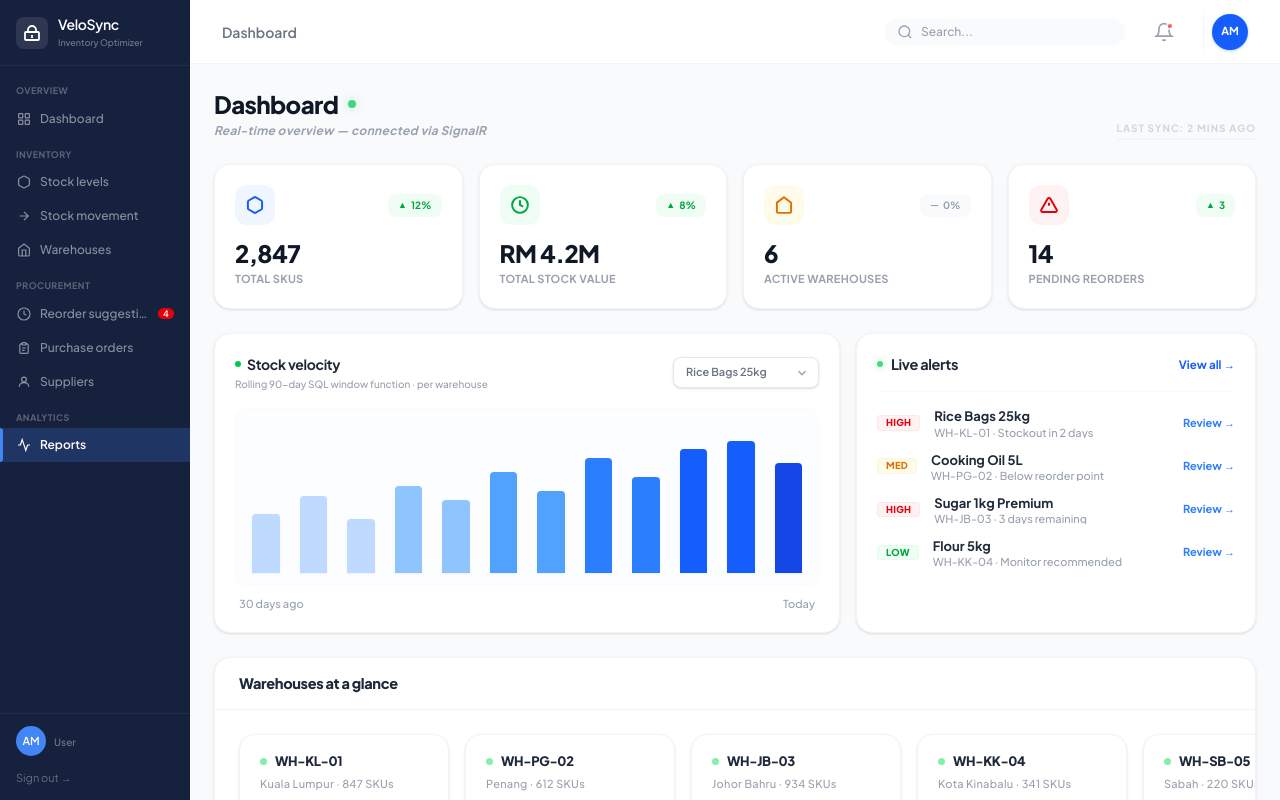
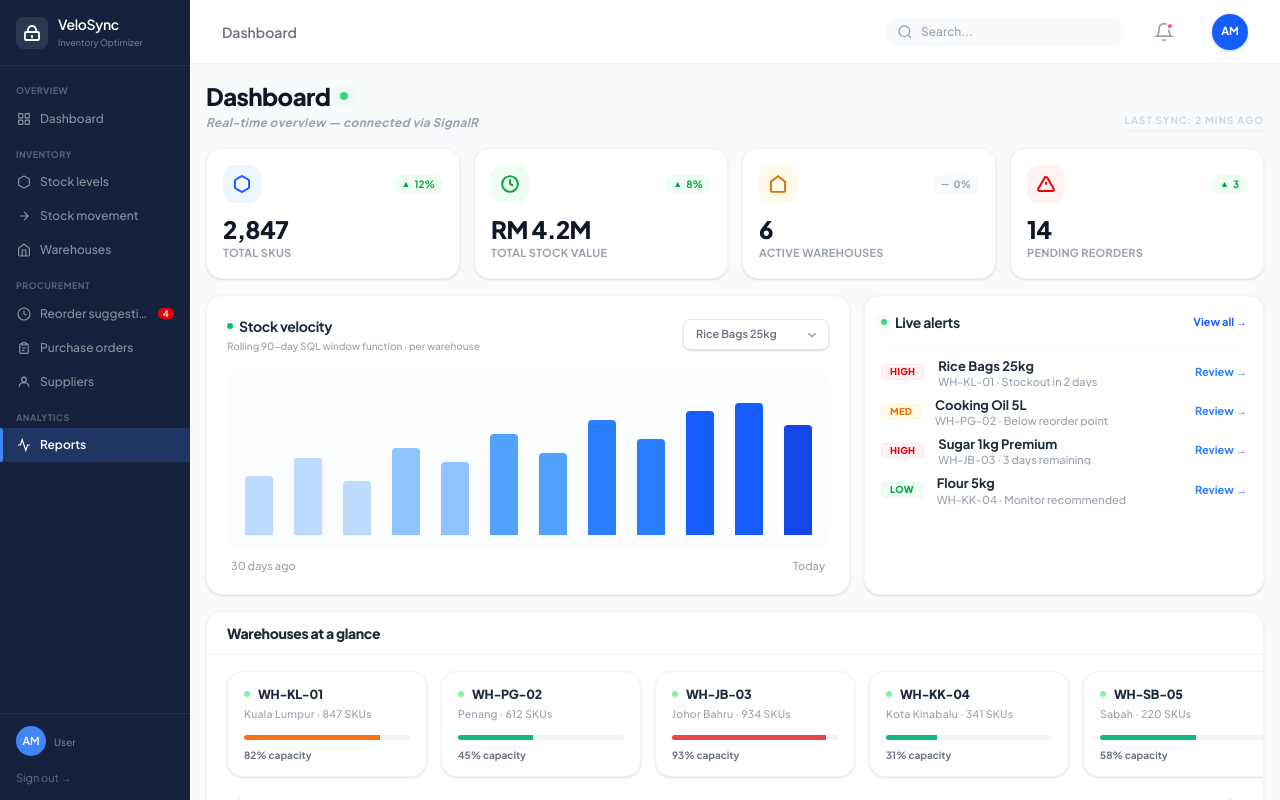
Before and after one commit to Majid-Mj/VeloSyncOptimizer-Frontend, a React (Vite) app: page /dashboard/reports in a window 1280 px wide. Built offline with nearby package versions, Linux system fonts and the light colour scheme.

Commit message:
Optimize dashboard vertical footprint to fit all widgets on a single screen without vertical scrollbars

```diff
--- a/src/Components/Dashboard/StatCard.jsx
+++ b/src/Components/Dashboard/StatCard.jsx
@@ -20,16 +20,16 @@ const StatCard = ({ icon, label, value, trend, trendType = 'up', color = 'blue'
   };
 
   return (
-    <div className="bg-white rounded-2xl p-4 md:p-5 shadow-sm border border-gray-100 flex flex-col gap-4 hover:shadow-md transition-all duration-300 cursor-default group">
+    <div className="bg-white rounded-2xl p-4 shadow-sm border border-gray-100 flex flex-col gap-3.5 hover:shadow-md transition-all duration-300 cursor-default group">
       <div className="flex items-center justify-between">
         {/* Icon with light shaded background */}
-        <div className={`w-10 h-10 rounded-xl flex items-center justify-center transition-transform group-hover:scale-105 duration-300 ${colorClasses[color]}`}>
+        <div className={`w-9.5 h-9.5 rounded-xl flex items-center justify-center transition-transform group-hover:scale-105 duration-300 ${colorClasses[color]}`}>
           <div className="scale-105">{icon}</div>
         </div>
 
         {/* Trend tag with light background and colored text */}
         {trend && (
-          <div className={`flex items-center gap-1 px-2.5 py-1 rounded-lg text-[10px] font-bold ${trendClasses[trendType]}`}>
+          <div className={`flex items-center gap-1 px-2 py-0.5 rounded-lg text-[10px] font-bold ${trendClasses[trendType]}`}>
             <span className="text-[9px]">{isUp ? '▲' : isDown ? '▼' : '—'}</span>
             <span>{trend}</span>
           </div>
@@ -38,7 +38,7 @@ const StatCard = ({ icon, label, value, trend, trendType = 'up', color = 'blue'
 
       <div>
         <div className="text-2xl font-black text-gray-900 tracking-tight leading-none">{value}</div>
-        <div className="text-[11px] font-bold text-gray-400 mt-1.5 uppercase tracking-wide">{label}</div>
+        <div className="text-[11px] font-bold text-gray-400 mt-1 uppercase tracking-wide">{label}</div>
       </div>
     </div>
   );
--- a/src/Components/Dashboard/WarehouseCard.jsx
+++ b/src/Components/Dashboard/WarehouseCard.jsx
@@ -9,18 +9,18 @@ const WarehouseCard = ({ id, location, skus, capacity, color = 'blue' }) => {
   };
 
   return (
-    <div className="bg-white rounded-2xl p-5 border border-gray-100 min-w-[210px] w-[210px] shrink-0 flex flex-col gap-2 shadow-sm">
+    <div className="bg-white rounded-2xl p-4 border border-gray-100 min-w-[200px] w-[200px] shrink-0 flex flex-col gap-1.5 shadow-sm">
       <div className="flex items-center gap-2 mb-0.5">
         {/* Soft light green dot */}
-        <div className="w-[7px] h-[7px] rounded-full bg-[#86efac]"></div>
-        <div className="text-[13px] font-extrabold text-gray-800 tracking-tight leading-none">{id}</div>
+        <div className="w-[6px] h-[6px] rounded-full bg-[#86efac]"></div>
+        <div className="text-[12.5px] font-extrabold text-gray-800 tracking-tight leading-none">{id}</div>
       </div>
-      <div className="text-[11px] text-gray-400 font-medium tracking-wide leading-none">{location} · {skus} SKUs</div>
+      <div className="text-[10.5px] text-gray-400 font-medium tracking-wide leading-none">{location} · {skus} SKUs</div>
 
-      <div className="w-full bg-[#f3f4f6] h-[6px] rounded-full overflow-hidden mt-3">
+      <div className="w-full bg-[#f3f4f6] h-[5px] rounded-full overflow-hidden mt-2.5">
         <div className={`h-full ${colorMap[color]} transition-all duration-500`} style={{ width: `${capacity}%` }}></div>
       </div>
-      <div className="text-[11px] font-bold text-gray-500 mt-1.5 leading-none">{capacity}% capacity</div>
+      <div className="text-[10px] font-bold text-gray-500 mt-1 leading-none">{capacity}% capacity</div>
     </div>
   );
 };
--- a/src/Components/Dashboard/WarehouseGlance.jsx
+++ b/src/Components/Dashboard/WarehouseGlance.jsx
@@ -63,10 +63,10 @@ const WarehouseGlance = () => {
   const thumbLeft = (scrollProgress * (100 - thumbWidthPercent)) / 100;
 
   return (
-    <div className="bg-white rounded-2xl border border-gray-100 shadow-sm flex flex-col mt-6 overflow-hidden">
+    <div className="bg-white rounded-2xl border border-gray-100 shadow-sm flex flex-col mt-4 overflow-hidden">
       {/* Header with edge-to-edge border */}
-      <div className="px-6 py-4.5 border-b border-gray-100">
-        <h3 className="text-[14.5px] font-black text-gray-800 tracking-tight leading-none">
+      <div className="px-5 py-3.5 border-b border-gray-100">
+        <h3 className="text-[14px] font-black text-gray-800 tracking-tight leading-none">
           Warehouses at a glance
         </h3>
       </div>
@@ -74,7 +74,7 @@ const WarehouseGlance = () => {
       {/* Cards Scroll Container */}
       <div
         ref={scrollRef}
-        className={`flex items-center gap-4 overflow-x-auto px-6 pt-6 scrollbar-none ${isScrollable ? 'pb-5' : 'pb-6'}`}
+        className={`flex items-center gap-3.5 overflow-x-auto px-5 pt-4 scrollbar-none ${isScrollable ? 'pb-4' : 'pb-5'}`}
         style={{ scrollbarWidth: 'none', msOverflowStyle: 'none' }}
       >
         {DUMMY_WAREHOUSES.map((wh) => (
@@ -84,7 +84,7 @@ const WarehouseGlance = () => {
 
       {/* Custom Premium Scrollbar Controls (only rendered if needed) */}
       {isScrollable && (
-        <div className="flex items-center gap-3 px-6 pb-6 shrink-0 select-none">
+        <div className="flex items-center gap-3 px-5 pb-4 shrink-0 select-none">
           {/* Left Arrow Button */}
           <button
             onClick={() => scroll('left')}
@@ -94,7 +94,7 @@ const WarehouseGlance = () => {
           </button>
 
           {/* Scroll Track & Dynamic Thumb */}
-          <div className="flex-1 h-1.5 bg-[#f3f4f6] rounded-full relative overflow-hidden">
+          <div className="flex-1 h-1 bg-[#f3f4f6] rounded-full relative overflow-hidden">
             <div
               className="absolute h-full bg-[#8e939d] rounded-full transition-all duration-75"
               style={{
--- a/src/Components/alerts/LiveAlerts.jsx
+++ b/src/Components/alerts/LiveAlerts.jsx
@@ -35,20 +35,20 @@ const LiveAlerts = () => {
   };
 
   return (
-    <div className="w-full lg:w-[400px] bg-white rounded-2xl border border-gray-100 shadow-sm flex flex-col p-5">
+    <div className="w-full lg:w-[400px] bg-white rounded-2xl border border-gray-100 shadow-sm flex flex-col p-4">
       {/* Header */}
-      <div className="flex items-center justify-between pb-4 border-b border-gray-50 shrink-0">
+      <div className="flex items-center justify-between pb-3 border-b border-gray-50 shrink-0">
         <div className="flex items-center gap-2">
           <span className="w-1.5 h-1.5 rounded-full bg-green-500 animate-pulse shadow-[0_0_8px_rgba(34,197,94,0.6)]"></span>
-          <h3 className="text-[14.5px] font-bold text-gray-800 tracking-tight">Live alerts</h3>
+          <h3 className="text-[14px] font-bold text-gray-800 tracking-tight">Live alerts</h3>
         </div>
-        <button className="text-[11.5px] font-bold text-blue-600 hover:underline bg-transparent border-none cursor-pointer p-0">
+        <button className="text-[11px] font-bold text-blue-600 hover:underline bg-transparent border-none cursor-pointer p-0">
           View all →
         </button>
       </div>
 
       {/* Alerts List */}
-      <div className="flex-1 flex flex-col gap-3.5 mt-4">
+      <div className="flex-1 flex flex-col gap-2.5 mt-3">
         {ALERTS_DATA.map((alert) => (
           <div key={alert.id} className="flex items-center justify-between gap-3.5">
             {/* Severity tag */}
--- a/src/Pages/Dashboard/DashboardPage.jsx
+++ b/src/Pages/Dashboard/DashboardPage.jsx
@@ -9,9 +9,9 @@ const DashboardPage = () => {
   const { user } = useSelector((state) => state.auth);
 
   return (
-    <div className="p-6 max-w-[1600px] mx-auto">
+    <div className="p-4 max-w-[1600px] mx-auto">
       {/* Header */}
-      <div className="mb-6 flex items-end justify-between">
+      <div className="mb-4 flex items-end justify-between">
         <div>
           <h1 className="text-2xl font-black text-gray-900 flex items-center gap-2.5 tracking-tight">
             Dashboard
@@ -27,7 +27,7 @@ const DashboardPage = () => {
       </div>
 
       {/* KPI Cards Grid */}
-      <div className="grid grid-cols-1 md:grid-cols-2 lg:grid-cols-4 gap-4">
+      <div className="grid grid-cols-1 md:grid-cols-2 lg:grid-cols-4 gap-3.5">
         <StatCard
           icon={<svg className="w-4.5 h-4.5" viewBox="0 0 24 24" fill="none" stroke="currentColor" strokeWidth="2.5"><path d="M21 16V8a2 2 0 00-1-1.73l-7-4a2 2 0 00-2 0l-7 4A2 2 0 003 8v8a2 2 0 001 1.73l7 4a2 2 0 002 0l7-4A2 2 0 0021 16z" /></svg>}
           label="Total SKUs"
@@ -63,7 +63,7 @@ const DashboardPage = () => {
       </div>
 
       {/* Charts & Alerts Section */}
-      <div className="mt-6 flex flex-col lg:flex-row gap-4">
+      <div className="mt-4 flex flex-col lg:flex-row gap-3.5">
         <VelocityChart />
         <LiveAlerts />
       </div>
```
